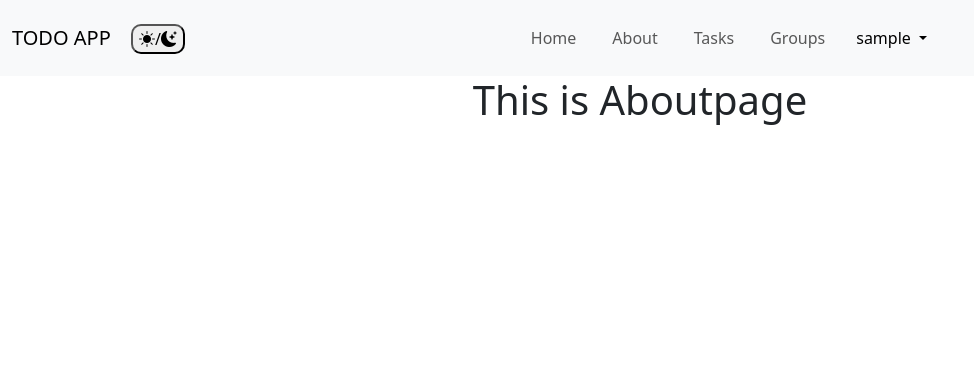
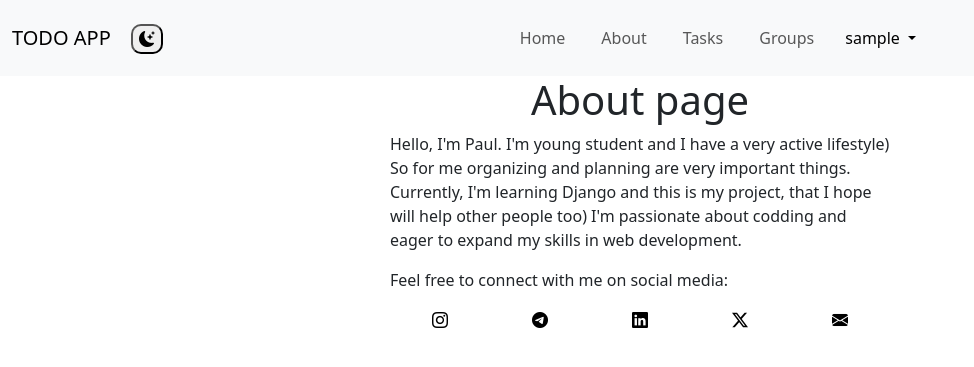
Before and after one commit to koval1off/TODO_LIST_APP, a Django app: page /about/ in a window 1280 px wide. Shown: the top 367 px of the page, without its empty margins (0-974 px from the left). Run offline with Django 4.2, Linux system fonts and the light colour scheme; the visitor is signed in with stand-in values (Sample User, id 1).

Commit message:
add info to home and about pages

```diff
--- a/static/js/main.js
+++ b/static/js/main.js
@@ -49,11 +49,21 @@ const themeToggleBtn = document.getElementById('theme-toggle');
 
 document.documentElement.setAttribute('data-bs-theme', currentTheme);
 
+function updateButtonIcon(theme) {
+    const moonIcon = '<i class="bi bi-moon-stars-fill"></i>';
+    const sunIcon = '<i class="bi bi-sun-fill">';
+
+    themeToggleBtn.innerHTML = theme === 'dark' ? sunIcon : moonIcon;
+}
+
+updateButtonIcon(currentTheme);
+
 themeToggleBtn.addEventListener('click', () => {
     const newTheme = document.documentElement.getAttribute('data-bs-theme') === 'dark' ? 'light' : 'dark';
     document.documentElement.setAttribute('data-bs-theme', newTheme);
     localStorage.setItem('theme', newTheme);
 
+    updateButtonIcon(newTheme);
 });
 
 // copy group invitation link function
--- a/templates/_base.html
+++ b/templates/_base.html
@@ -14,7 +14,7 @@
         <div class="container-fluid">
           <div>
             <a class="navbar-brand" href="{% url 'home' %}">TODO APP</a>
-            <button id="theme-toggle"><i class="bi bi-sun-fill"></i>/<i class="bi bi-moon-stars-fill"></i></button>
+            <button id="theme-toggle"></button>
           </div>
 
           <button class="navbar-toggler" type="button" data-bs-toggle="collapse" data-bs-target="#navbarNavDropdown" aria-controls="navbarNavDropdown" aria-expanded="false" aria-label="Toggle navigation">
--- a/templates/about.html
+++ b/templates/about.html
@@ -3,5 +3,22 @@
 {% block title %}TODO APP{% endblock title %}
 
 {% block content %}
-    <h1>This is Aboutpage</h1>
+    <h1>About page</h1>
+    <div style="width: 500px;">
+        <p>Hello, I'm Paul. I'm young student and I have a very active lifestyle)
+        So for me organizing and planning are very important things.
+        Currently, I'm learning Django and this is my project, that I hope will help other people too)
+        I'm passionate about codding and eager to expand my skills in web development.</p>
+
+        {% if user.is_authenticated %}
+            <p>Feel free to connect with me on social media:</p>
+            <div class="d-flex justify-content-around">
+                <a class="link-body-emphasis" href="https://www.instagram.com/koval1off/" target="_blank"><i class="bi bi-instagram"></i></a></h3>
+                <a class="link-body-emphasis" href="https://t.me/koval1off" target="_blank"><i class="bi bi-telegram"></i></a>
+                <a class="link-body-emphasis" href="https://www.linkedin.com/in/paul-kovaliov-060805237/" target="_blank"><i class="bi bi-linkedin"></i></a>
+                <a class="link-body-emphasis" href="https://twitter.com/Paul77361437" target="_blank"><i class="bi bi-twitter-x"></i></a>
+                <a class="link-body-emphasis" href="mailto:kovaliov043@gmail.com" target="_blank"><i class="bi bi-envelope-fill"></i></a>
+            </div>
+        {% endif %}
+    </div>
 {% endblock content %}
--- a/templates/groups/group_list.html
+++ b/templates/groups/group_list.html
@@ -6,11 +6,13 @@
   <link rel="stylesheet" type="text/css" href="{% static 'css/styles.css' %}">
 
   <h3>Group List</h3>
+  <div class="group_list_container" style="overflow-y: auto; padding-bottom: 100px;">
     <ul>
       {% for group in groups %}
         <li><a class="btn btn-light" href="{% url 'groups:group_task_list' group.id %}" style="width: 250px;">{{ group.name }}</a></li>
       {% endfor %}
     </ul>
+  </div>
 
   <div class="group-creation-form">
     <form method="post" action="{% url 'groups:group_list' %}">{% csrf_token %}
--- a/templates/groups/group_update.html
+++ b/templates/groups/group_update.html
@@ -21,10 +21,11 @@
         </form>
 
         {% if invitation_link %}
-            <div>
+            <div style="margin-top: 30px;">
                 <h5>You can share this group using the link:</h5>
+                <button class="btn btn-secondary" onclick="copyLink()">Copy</button>
                 <input type="text" value="{{ invitation_link }}" id="invitationLink" readonly>
-                <button onclick="copyLink()">Copy</button>
+
             </div>
         {% endif %}
     </div>
--- a/templates/todos/task_list.html
+++ b/templates/todos/task_list.html
@@ -15,13 +15,14 @@
 
         <div class="d-flex justify-content-center align-items-center">
             <h3 class="d-inline m-1">{{ group.name }}</h3>
-            <a href="{% url 'groups:group_update' group_id %}"><i class="bi bi-pencil-square h3" style="color: black;"></i></a>
+            <a href="{% url 'groups:group_update' group_id %}" class="link-body-emphasis"><i class="bi bi-pencil-square h3"></i></a>
         </div>
 
     {% else %}
         <h3>Tasks</h3>
     {% endif %}
 
+    <div class="task_list_container" style="overflow-y: auto; padding-bottom: 100px;">
     <ul>
         {% for task in incompleted_tasks %}
             <li>
@@ -41,7 +42,7 @@
             </li>
         {% endfor %}
     </ul>
-
+    </div>
     <div class="task-creation-form">
     {% if group_id %}
         <form method="post" action="{% url 'groups:group_task_list' group_id %}">
@@ -55,7 +56,6 @@
         </div>
     </form>
     </div>
-
     <script src="{% static 'js/main.js' %}"></script>
 
 {% endblock content %}
```
Also changed, not shown: templates/home.html (+9 -1 lines). Lines whose indentation alone changed are shown as unchanged.
